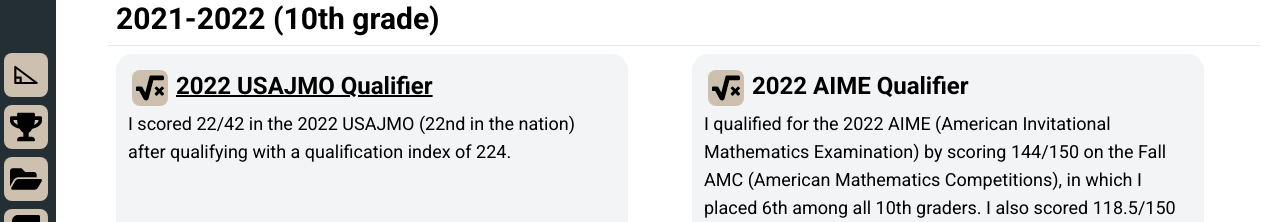
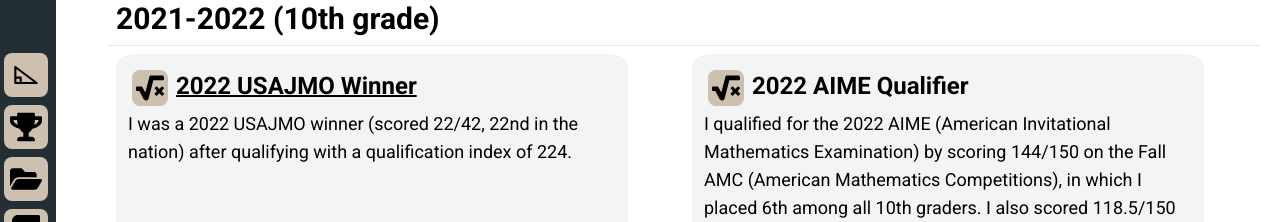
Before and after one commit to Tennis-Ball/Personal-Website-v3, a Vue app: page /achievements in a window 1280 px wide. Shown: the part 143-365 px from the top of the page. Built offline with nearby package versions, Linux system fonts and the light colour scheme; what particles.vue3 would draw is missing.

Commit message:
usajmo winner

```diff
--- a/src/views/Achievements.vue
+++ b/src/views/Achievements.vue
@@ -16,11 +16,11 @@
 	<div class="cardgrid">
 		<Card
 			icon="math"
-			title="2022 USAJMO Qualifier"
-			href="https://docs.google.com/spreadsheets/d/1KB7iGz5l6Rm6f-HoKidobdKYpv7DCBnr4TDQaN21Lkw"
+			title="2022 USAJMO Winner"
+			href="https://www.maa.org/sites/default/files/pdf/AMC/usamo/2022/2022%20USAJMO%20Awardees.docx.pdf"
 		>
-			I scored 22/42 in the 2022 USAJMO (22nd in the nation) after qualifying
-			with a qualification index of 224.
+			I was a 2022 USAJMO winner (scored 22/42, 22nd in the nation) after
+			qualifying with a qualification index of 224.
 		</Card>
 		<Card icon="math" title="2022 AIME Qualifier">
 			I qualified for the 2022 AIME (American Invitational Mathematics
```
